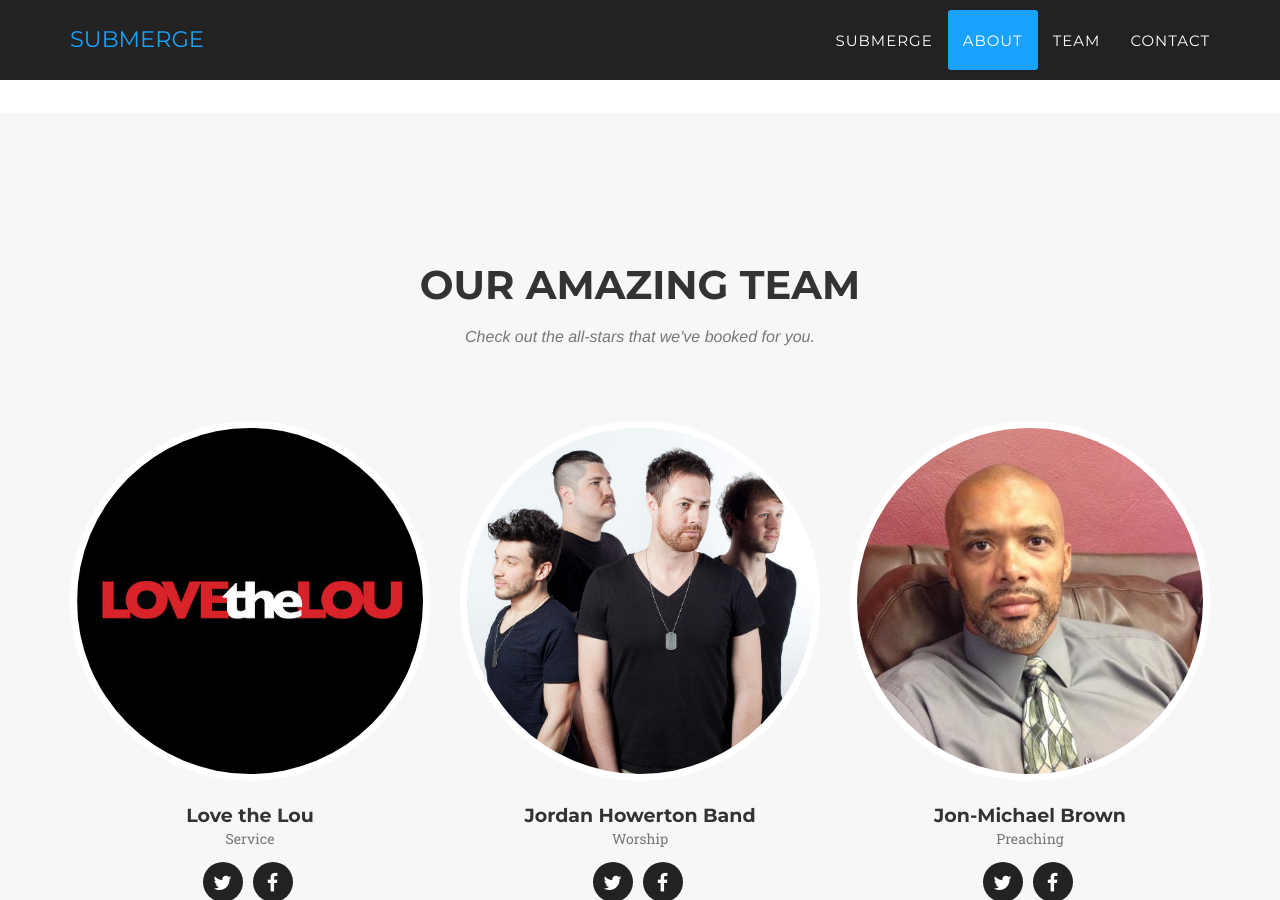
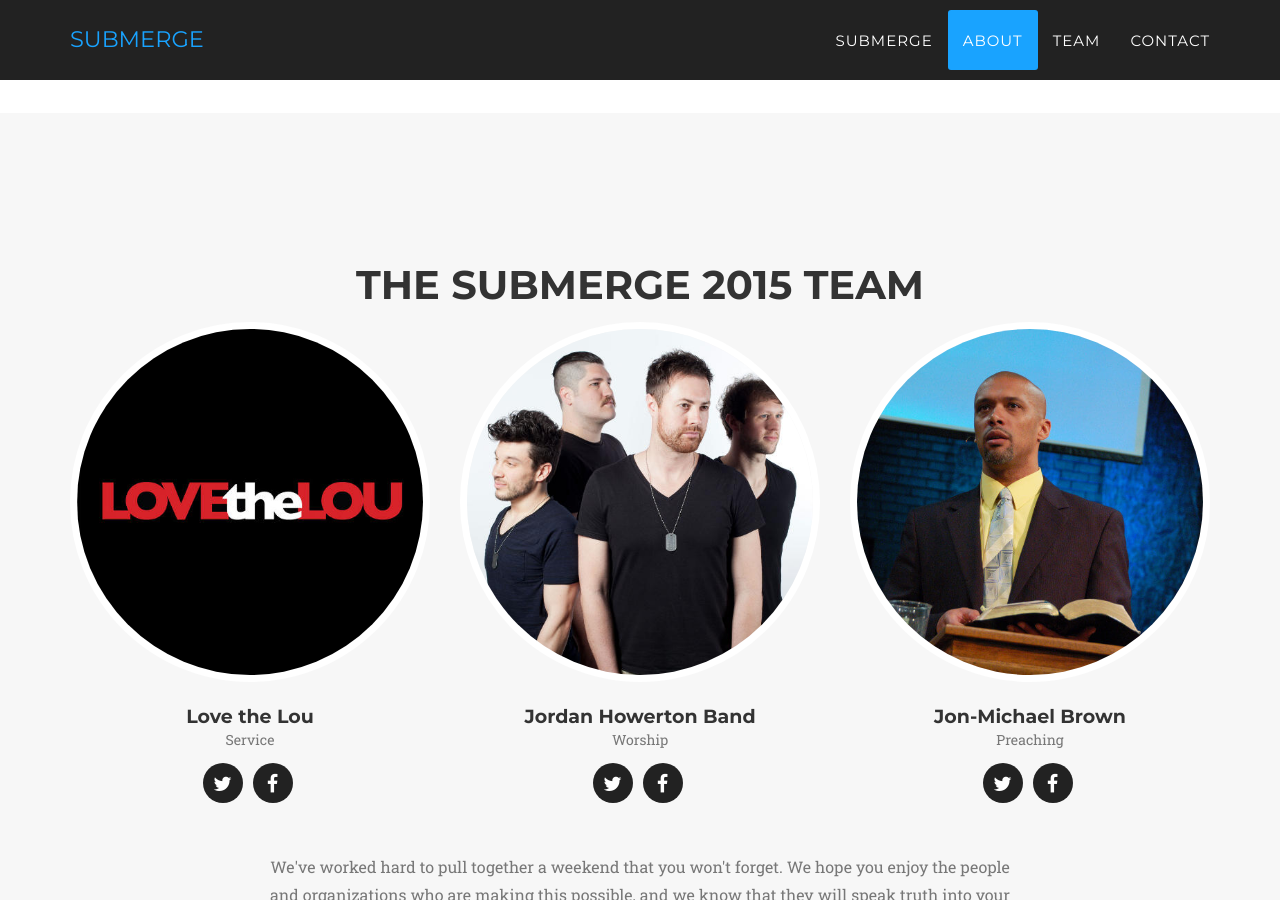
Before and after one commit to stlchristianedu/submergestl.com, a Jekyll site: the page built from index.html, in a window 1280 px wide and 900 px high, scrolled down 3132 px. Built offline with Jekyll 4.4.1, drawn with Linux system fonts in a browser that asks for light colours; some web fonts are replaced.

Commit message:
Tweaking the team section, just a bit
Signed-off-by: Elliot Voris <elliot@voris.me>

```diff
--- a/_includes/team.html
+++ b/_includes/team.html
@@ -3,8 +3,7 @@
         <div class="container">
             <div class="row">
                 <div class="col-lg-12 text-center">
-                    <h2 class="section-heading">Our Amazing Team</h2>
-                    <h3 class="section-subheading text-muted">Check out the all-stars that we've booked for you.</h3>
+                    <h2 class="section-heading">The Submerge 2015 Team</h2>
                 </div>
             </div>
             <div class="row">
```
Also changed, not shown: img/team/3.jpg.
